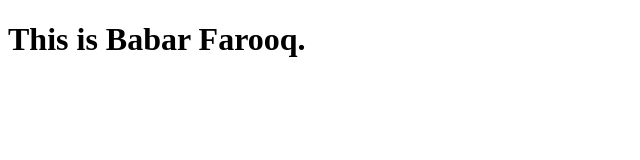
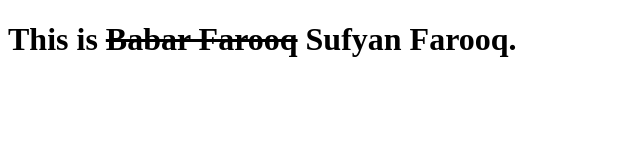
Before and after one commit to babarfarooq123/bootcamp2020-class1-Asignment1-, a plain HTML site: page index.html in a window 1280 px wide. Shown: the whole page, without its empty margins (0-640 px from the left). Drawn offline with Linux system fonts and the light colour scheme.

Commit message:
updated index.html
just updated name

```diff
--- a/index.html
+++ b/index.html
@@ -4,6 +4,6 @@
     <title>Class 1</title>
 </head>
 <body>
-    <h1>This is Babar Farooq.</h1>
+    <h1>This is <s>Babar Farooq</s> Sufyan Farooq.</h1>
 </body>
 </html>
```
